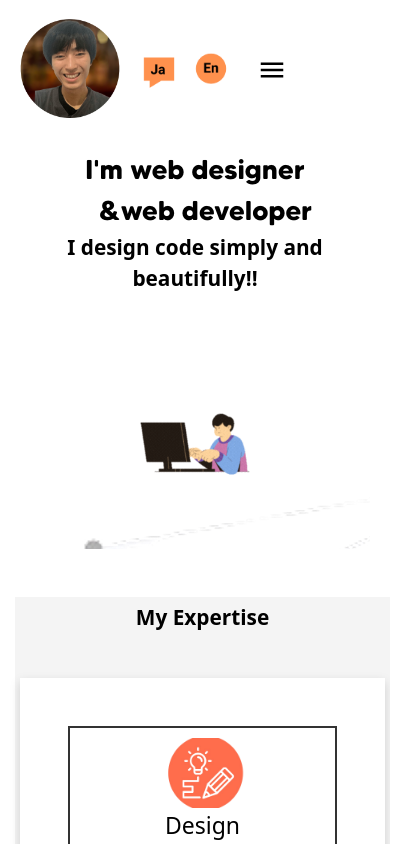
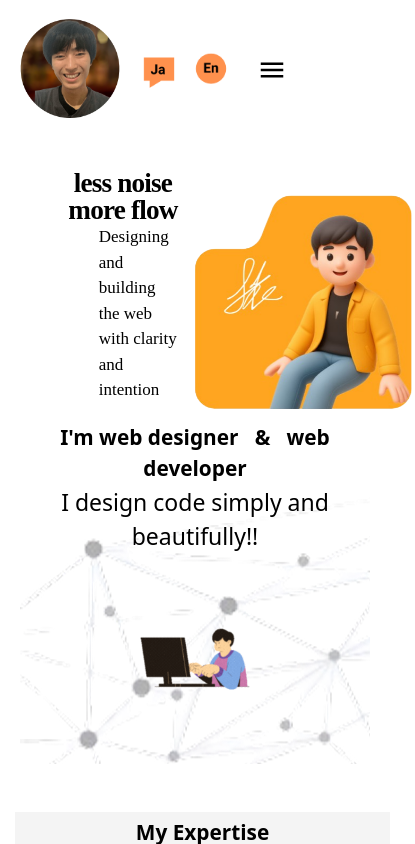
Before and after one commit to Sochan2/my-portfolio-react, a React (Vite) app: page / in a window 390 px wide. Shown: the top 844 px of the page, 415 px wide, since content can reach past the window. Built offline with nearby package versions, Linux system fonts and the light colour scheme; a web font is replaced by a local one.

Commit message:
Change animation and focused more UI

```diff
--- a/src/App.css
+++ b/src/App.css
@@ -6,7 +6,7 @@
 
 @font-face {
   font-family: 'H1Font';
-  src: url('/font/h1-font.otf') format('opentype');
+  src: url('/font/League_Gothic-Regular.otf') format('opentype');
 }
 
 @font-face{
@@ -40,7 +40,10 @@
 
 h1{
   font-family: H1Font;
-  font-size: 4.5rem;
+  font-size: 6.5rem;
+  font-weight: bold;
+  letter-spacing:-0.03em;
+  line-height:1
 }
 
 
@@ -147,7 +150,42 @@ nav a::after {
 
 
 main{
-  margin:7em;
+  margin:3.5em;
+}
+
+.about_me h2{
+  margin:0;
+}
+
+.hero-grid{
+  display:grid;
+  grid-template-columns: 45% 55%;
+  gap:30px;
+}
+
+.hero-grid h1{
+  align-self:flex-end;
+}
+
+.hero-grid img{
+  width:100%;
+  max-width: 200%;
+  margin:20px;
+  overflow: hidden;
+}
+
+.hero-text{
+  display:flex;
+  flex-direction: column;
+  justify-content: center;
+
+}
+
+.hero-grid .hero-sub-text{
+  align-self:flex-end;
+  max-width:50%;
+  text-align: left;
+
 }
 
 
@@ -208,6 +246,7 @@ box-shadow: 0 4px 10px rgba(0,0,0,0.15);
 .development, .design-section, .marketing{
   border: 2px solid #333;
   padding:10px;
+  border-radius: 16px;
 }
 
 
--- a/src/pages/Home.jsx
+++ b/src/pages/Home.jsx
@@ -14,6 +14,8 @@ gsap.registerPlugin(ScrollTrigger);
 
  export default function Home() {
   const aboutRef = useRef(null);
+  const imgRef = useRef(null);
+  const expertiseRef = useRef(null);
 
    useEffect(()=>{
      gsap.fromTo(aboutRef.current, {
@@ -35,6 +37,32 @@ gsap.registerPlugin(ScrollTrigger);
       }
      });
 
+     gsap.to(imgRef.current, {
+      scale:1.2,
+      scrollTrigger:{
+        trigger:imgRef.current,
+        start:'top center',
+        scrub:true,
+      }
+     })
+
+     gsap.fromTo(expertiseRef.current, {
+      x:-200,
+      opacity:0,
+     },
+     {
+    x: 0,                    // 元の位置へ
+    opacity: 1,
+    duration: 1,
+    ease: "power2.out",
+     scrollTrigger: {
+      trigger: expertiseRef.current,
+      start: "top 80%",
+      toggleActions: "play",
+    }
+     })
+
+
    },[]);
 
   return (
@@ -43,10 +71,24 @@ gsap.registerPlugin(ScrollTrigger);
     <main>
 
     <section className="about_me" ref={aboutRef}>
+      <div className="hero-grid">
+        <div className="hero-text">
+           <h1 className="">less noise<br></br>
+      more flow </h1>
+      <div className="hero-sub-text">
+        <p>Designing and building the web with clarity and intention</p>
+      </div>
+        </div>
 
-      <h1 className="">I'm web designer <br></br>
-      &nbsp; &nbsp;&web developer</h1>
-      <h2>I design code simply and beautifully!!</h2>
+        <div className="hero-image">
+          <img ref={imgRef} src="/img/my-portfolio-hero.png" alt=" do coding" />
+        </div>
+
+
+      </div>
+
+      <h2>I'm web designer&nbsp; &nbsp;&&nbsp; &nbsp;web developer</h2>
+      <h3>I design code simply and beautifully!!</h3>
 
 
       <img src="/img/soki-coder.gif " alt=" do coding" />
@@ -59,7 +101,7 @@ gsap.registerPlugin(ScrollTrigger);
 
 
 
-        <div className="grid grid-cols-1 sm:grid-cols-2 lg:grid-cols-3 expertise-grid ">
+        <div ref={expertiseRef} className="grid grid-cols-1 sm:grid-cols-2 lg:grid-cols-3 expertise-grid ">
           <div className="design-section p-6 m-3 shadow-md">
             <div className="image-flex">
                 <img className="expertise-logo" src="/img/design-logo.png" alt="design logo picture with orange color" />
@@ -158,15 +200,17 @@ gsap.registerPlugin(ScrollTrigger);
 
       <h2>My Work</h2>
       <Project />
-
       <h2>Working Experience</h2>
-      <h3>SEO & Web Marketing Company – Web Developer (Part-time)</h3>
+      <div ref={expertiseRef}>
+        <h3>SEO & Web Marketing Company – Web Developer (Part-time)</h3>
       <p>2025~2026| Remote (Japan)</p>
      <li>Implemented SEO-driven HTML/CSS updates based on wireframes</li>
      <li>Added structured elements (H1/H2, FAQ sections, schema-like content)</li>
      <li>Conducted technical SEO audits</li>
      <li>Ensured existing DOM structure was preserved</li>
      <li>Created PowerPoint-based SEO proposals for clients</li>
+      </div>
+
       </main>
       <Footer />
       </>
```
Also changed, not shown: public/font/LeagueGothic-CondensedRegular.otf (added), public/img/my-portfolio-hero.png (added).
